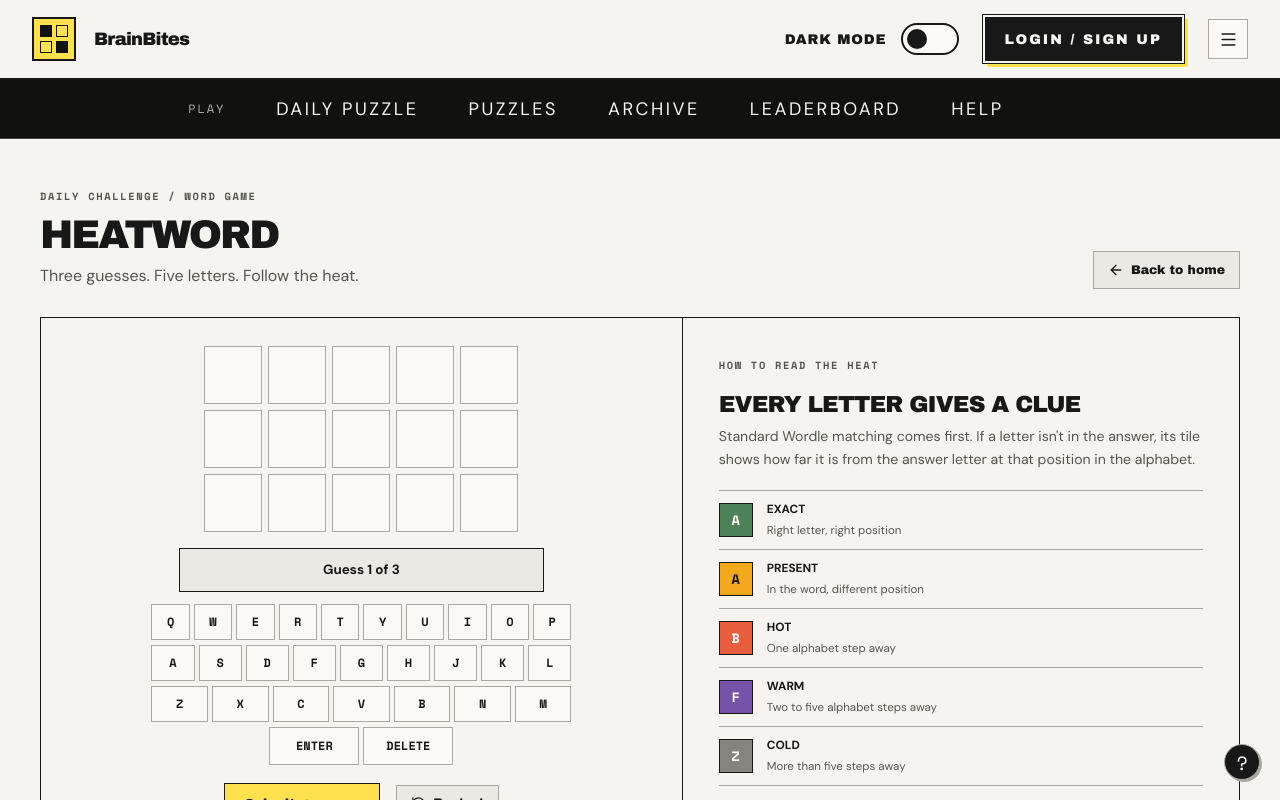
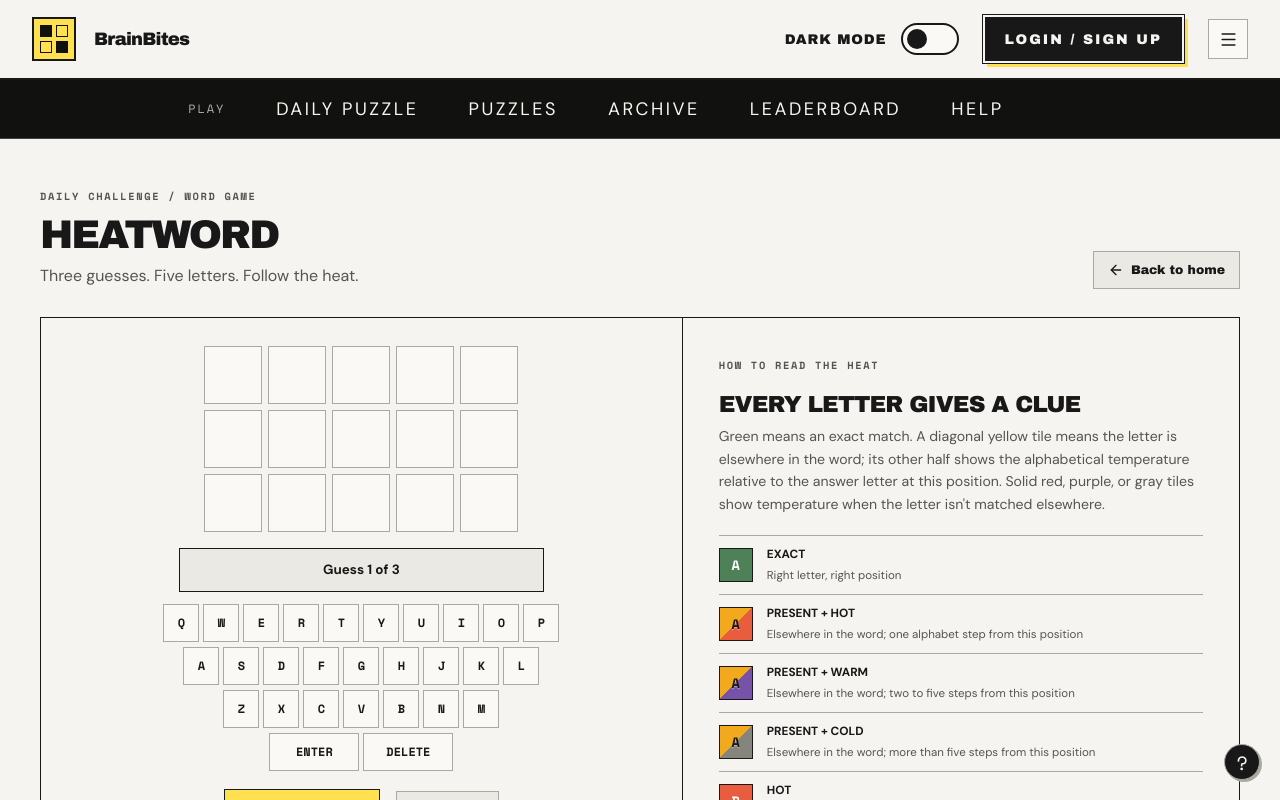
Before and after one commit to talha-meraj/BrainBites, a React (Vite) app: page / in a window 1280 px wide. Both pictures are taken after a click on the button "PLAY TODAY'S PUZZLE". Shown: the top 800 px of the page. Built offline with nearby package versions, Linux system fonts and the light colour scheme.

Commit message:
Added new quality of life feature to Heatword game.

```diff
--- a/src/components/sections/Heatword.jsx
+++ b/src/components/sections/Heatword.jsx
@@ -18,7 +18,9 @@ export function gradeGuess(guess, answer) {
   for (let i = 0; i < 5; i++) {
     if (result[i]) continue;
     if (remaining[guess[i]] > 0) {
-      result[i] = 'present';
+      const distance = alphabetDistance(guess[i], answer[i]);
+      const temperature = distance === 1 ? 'hot' : distance <= 5 ? 'warm' : 'cold';
+      result[i] = `present-${temperature}`;
       remaining[guess[i]]--;
     } else {
       const distance = alphabetDistance(guess[i], answer[i]);
@@ -61,7 +63,7 @@ export default function Heatword({ setScreen }) {
     return () => window.removeEventListener('keydown', handler);
   });
   const keyboardColors = {};
-  const priority = { cold: 0, warm: 1, hot: 2, present: 3, exact: 4 };
+  const priority = { cold: 0, warm: 1, hot: 2, 'present-cold': 3, 'present-warm': 4, 'present-hot': 5, exact: 6 };
   guesses.forEach(({ word, colors }) => [...word].forEach((letter, index) => {
     const color = colors[index];
     if (!keyboardColors[letter] || priority[color] > priority[keyboardColors[letter]]) keyboardColors[letter] = color;
@@ -91,15 +93,17 @@ export default function Heatword({ setScreen }) {
         </div>
         <div className={styles.actions}>{finished ? <button className={styles.primaryButton} onClick={() => restart(true)}>Next puzzle →</button> : <button className={styles.primaryButton} onClick={submit}>Submit guess →</button>}<button className={styles.textButton} onClick={() => restart(false)}><RotateCcw size={15}/> Restart</button></div>
       </section>
-      <aside className={styles.rulesPanel}><span className={styles.eyebrow}>HOW TO READ THE HEAT</span><h2>Every letter gives a clue</h2><p>Standard Wordle matching comes first. If a letter isn't in the answer, its tile shows how far it is from the answer letter at that position in the alphabet.</p>
+      <aside className={styles.rulesPanel}><span className={styles.eyebrow}>HOW TO READ THE HEAT</span><h2>Every letter gives a clue</h2><p>Green means an exact match. A diagonal yellow tile means the letter is elsewhere in the word; its other half shows the alphabetical temperature relative to the answer letter at this position. Solid red, purple, or gray tiles show temperature when the letter isn't matched elsewhere.</p>
         <div className={styles.legend}>{[
           ['exact', 'A', 'EXACT', 'Right letter, right position'],
-          ['present', 'A', 'PRESENT', 'In the word, different position'],
+          ['present-hot', 'A', 'PRESENT + HOT', 'Elsewhere in the word; one alphabet step from this position'],
+          ['present-warm', 'A', 'PRESENT + WARM', 'Elsewhere in the word; two to five steps from this position'],
+          ['present-cold', 'A', 'PRESENT + COLD', 'Elsewhere in the word; more than five steps from this position'],
           ['hot', 'B', 'HOT', 'One alphabet step away'],
           ['warm', 'F', 'WARM', 'Two to five alphabet steps away'],
           ['cold', 'Z', 'COLD', 'More than five steps away']
         ].map(([color, letter, label, detail]) => <div className={styles.legendItem} key={color}><span className={`${styles.legendTile} ${styles[color]}`}>{letter}</span><div><strong>{label}</strong><small>{detail}</small></div></div>)}</div>
-        <p className={styles.tip}>Example: If the answer letter is A, B is hot and F is warm.</p>
+        <p className={styles.tip}>Example: If the answer letter at this position is A, B is hot and F is warm. The diagonal's yellow half independently indicates that the guessed letter also appears elsewhere in the word.</p>
         <p className={styles.disclaimer}>Frontend demo: the answer rotates through five example words. Guesses don't require a dictionary lookup.</p>
       </aside>
     </div>
--- a/src/components/sections/Heatword.module.css
+++ b/src/components/sections/Heatword.module.css
@@ -5,3 +5,16 @@
 .status{width:min(100%,365px);min-height:44px;display:grid;place-items:center;text-align:center;border:1px solid var(--ink);background:var(--panel);font-weight:700;font-size:.84rem;padding:8px;margin-bottom:12px}.keyboard{display:grid;gap:5px;width:min(100%,420px)}.keyboardRow{display:flex;justify-content:center;gap:4px}.key,.wideKey{min-width:0;flex:1;height:36px;padding:0 2px;background:var(--surface);border:1px solid var(--line);color:var(--ink);font:700 .75rem var(--mono);cursor:pointer}.wideKey{flex:0 1 90px;height:38px}.key:hover:not(:disabled),.wideKey:hover:not(:disabled){outline:1px solid var(--ink)}.key:disabled,.wideKey:disabled{cursor:default;opacity:.85}.actions{display:flex;align-items:center;justify-content:center;flex-wrap:wrap;gap:16px;margin-top:18px}.primaryButton{border:1px solid var(--ink);background:var(--accent);color:var(--accent-ink);padding:12px 20px;font:700 .82rem var(--display);cursor:pointer}.textButton{display:inline-flex;align-items:center;gap:7px;border:1px solid var(--line);background:var(--panel);color:var(--ink);padding:10px 14px;font:700 .78rem var(--display);cursor:pointer}.primaryButton:hover,.textButton:hover{filter:brightness(.96)}
 .legend{margin:20px 0}.legendItem{display:flex;align-items:center;gap:14px;border-top:1px solid var(--line);padding:10px 0}.legendItem:last-child{border-bottom:1px solid var(--line)}.legendTile{display:grid;place-items:center;width:34px;height:34px;border:1px solid var(--ink);font:700 .85rem var(--mono);flex-shrink:0}.legendItem strong,.legendItem small{display:block}.legendItem strong{font-size:.74rem}.legendItem small{font-size:.72rem;color:var(--muted);margin-top:3px}.rulesPanel .tip{background:var(--panel);border:1px solid var(--ink);padding:12px;color:var(--ink)}.rulesPanel .disclaimer{font-size:.73rem}
 @media(max-width:900px){.gameLayout{grid-template-columns:1fr}.rulesPanel{border-left:0;border-top:1px solid var(--ink)}}@media(max-width:640px){.standardPage{width:calc(100% - 32px)}.sectionTitle{align-items:start;flex-direction:column}.boardPanel{padding:20px 8px}.rulesPanel{padding:24px}.tile{width:clamp(42px,11vw,58px);height:clamp(44px,12vw,58px)}.key{font-size:.67rem}}
+
+/* Dual-signal feedback: yellow indicates presence elsewhere, the other half indicates heat.
+   These classes intentionally come after solid-color rules and use !important
+   so the diagonal works on both board tiles and keyboard keys. */
+.present-hot{background:linear-gradient(135deg,#f2a91d 50%,#e95d3f 50%)!important;color:#171711!important;text-shadow:0 1px 1px rgba(255,255,255,.45)}
+.present-warm{background:linear-gradient(135deg,#f2a91d 50%,#7652a8 50%)!important;color:#171711!important;text-shadow:0 1px 1px rgba(255,255,255,.45)}
+.present-cold{background:linear-gradient(135deg,#f2a91d 50%,#85857e 50%)!important;color:#171711!important;text-shadow:0 1px 1px rgba(255,255,255,.45)}
+
+/* Uniform, centered on-screen keyboard: keys no longer stretch by row length. */
+.keyboard{width:100%;max-width:420px;justify-items:center}
+.keyboardRow{width:100%;justify-content:center}
+.key{flex:0 0 auto;width:clamp(20px,6.7vw,36px);height:38px;box-sizing:border-box}
+.wideKey{flex:0 0 auto;width:90px;height:38px;box-sizing:border-box}
```
